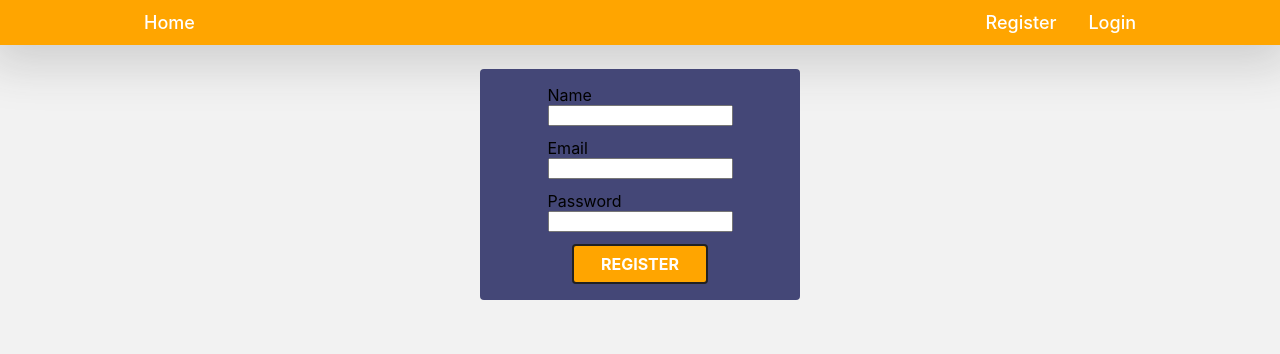
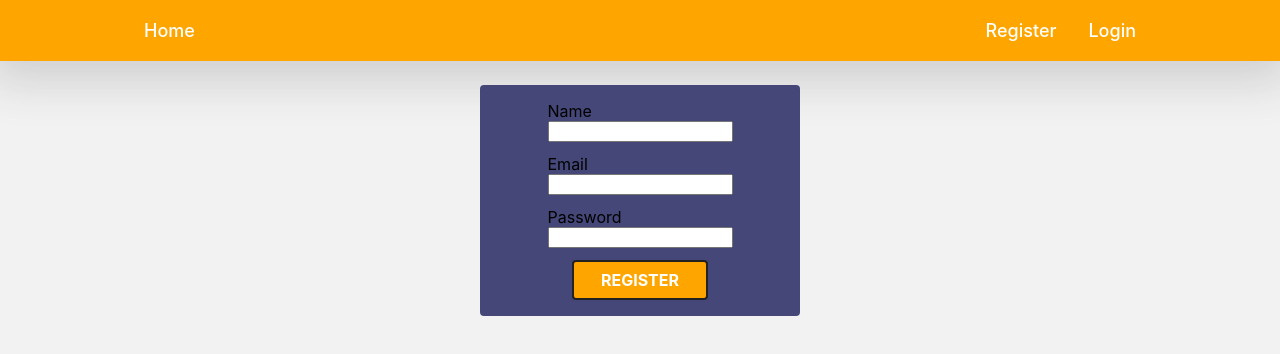
Before and after one commit to ViktorTyt/goit-react-hw-08-phonebook, a React (Create React App) app: page /goit-react-hw-08-phonebook/register in a window 1280 px wide. Shown: the top 354 px of the page. Built offline with nearby package versions, Linux system fonts and the light colour scheme; no server answers.

Commit message:
upd header styles

```diff
--- a/src/components/AppBar/AppBar.styled.jsx
+++ b/src/components/AppBar/AppBar.styled.jsx
@@ -29,7 +29,7 @@ export const HeaderContainer = styled.div`
   padding: 12px 15px;
 
   @media screen and (min-width: 768px) {
-    width: 1024px;
+    width: 768px;
   }
 
   @media screen and (min-width: 1024px) {
@@ -39,9 +39,13 @@ export const HeaderContainer = styled.div`
 
 export const HeaderNav = styled.div`
   display: flex;
-  flex-wrap: wrap;
-  align-items: center;
+  flex-wrap: no-wrap;
+  align-items: stretch;
   justify-content: space-between;
+
+  // @media screen and (min-width: 768px) {
+  //   align-items: center;
+  // }
 `;
 
 export const MainTitle = styled.h2`
@@ -68,10 +72,10 @@ export const Link = styled(NavLink)`
   font-weight: 500;
 
   &:hover {
-    text-decoration: underline;
+    background-color: ${theme.colors.royalBlue};
   }
 
   &.active {
-    background-color: ${theme.colors.royalBlue};
+    text-decoration: underline;
   }
 `;
--- a/src/components/AuthNav/AuthNav.jsx
+++ b/src/components/AuthNav/AuthNav.jsx
@@ -1,12 +1,12 @@
 import React from 'react';
-import { Link } from './AuthNav.styled';
+import { Wrapper, Link } from './AuthNav.styled';
 
 const AuthNav = () => {
   return (
-    <div>
+    <Wrapper>
       <Link to="/register">Register</Link>
       <Link to="/login">Login</Link>
-    </div>
+    </Wrapper>
   );
 };
 
--- a/src/components/AuthNav/AuthNav.styled.jsx
+++ b/src/components/AuthNav/AuthNav.styled.jsx
@@ -1,6 +1,18 @@
 import styled from '@emotion/styled';
 import { theme } from 'styles/theme';
 import { NavLink } from 'react-router-dom';
+
+export const Wrapper = styled.div`
+  display: flex;
+  @media screen and (max-width: 767.9px) {
+    flex-direction: column;
+    // justify-content: space-around;
+  }
+
+  @media screen and (min-width: 768px) {
+    margin-left: auto;
+  }
+`;
 
 export const Link = styled(NavLink)`
   padding: 8px 16px;
--- a/src/components/Modals/ModalAddContact.jsx
+++ b/src/components/Modals/ModalAddContact.jsx
@@ -2,7 +2,7 @@ import { useEffect } from 'react';
 import { ContactsForm } from 'components/ContactsForm';
 import { Overlay, Modal } from './ModalAddContact.styled';
 
-export const ModalAddContact = ({ isModalShow, onClose }) => {
+export const ModalAddContact = ({ onClose }) => {
   useEffect(() => {
     window.addEventListener('keydown', handleKeyDown);
 
--- a/src/components/Modals/ModalAddContact.styled.jsx
+++ b/src/components/Modals/ModalAddContact.styled.jsx
@@ -21,18 +21,5 @@ export const Modal = styled.div`
     border-radius: 4px;
     transform: translate(-50%, -100%) scale(1);
     transition: transform 250ms cubic-bezier(0.4, 0, 0.2, 1);
-    background-color: #ffffff;
-
-    .&active {
-        transform: translate(-50%, -50%) scale(1.2);
-    }
-
-    // @media screen and (min-width:480px) {
-    //     width: 450px;
-    // }
-
-    // @media screen and (min-width:1200px) {
-    //     width: 100%x;
-    }
 }
 `;
--- a/src/components/Navigation/Navigation.jsx
+++ b/src/components/Navigation/Navigation.jsx
@@ -1,13 +1,13 @@
-import { Link } from './Navigation.styled';
+import { Wrapper, Link } from './Navigation.styled';
 import { useSelector } from 'react-redux';
 
 const Navigation = () => {
   const { isLoggedIn } = useSelector(state => state.users);
   return (
-    <div>
+    <Wrapper>
       <Link to="/">Home</Link>
       {isLoggedIn && <Link to="/contacts">Contacts</Link>}
-    </div>
+    </Wrapper>
   );
 };
 
--- a/src/components/Navigation/Navigation.styled.jsx
+++ b/src/components/Navigation/Navigation.styled.jsx
@@ -1,6 +1,14 @@
 import styled from '@emotion/styled';
 import { theme } from 'styles/theme';
 import { NavLink } from 'react-router-dom';
+
+export const Wrapper = styled.div`
+  display: flex;
+
+  @media screen and (max-width: 767.9px) {
+    flex-direction: column;
+  }
+`;
 
 export const Link = styled(NavLink)`
   padding: 8px 16px;
@@ -11,10 +19,10 @@ export const Link = styled(NavLink)`
   font-weight: 500;
 
   &:hover {
-    text-decoration: underline;
+    background-color: ${theme.colors.royalBlue};
   }
 
   &.active {
-    background-color: ${theme.colors.royalBlue};
+    text-decoration: underline;
   }
 `;
--- a/src/components/UserMenu/UserMenu.jsx
+++ b/src/components/UserMenu/UserMenu.jsx
@@ -1,18 +1,25 @@
-import { Wrapper, Button } from './UserMenu.styled';
+import { Wrapper, Title, UserWrapper, Button } from './UserMenu.styled';
 import { useSelector } from 'react-redux';
 import { useLogoutMutation } from 'redux/userAPI';
 
 export const Menu = () => {
-  const { email } = useSelector(state => state.users);
+  const { name } = useSelector(state => state.users);
   const [logout] = useLogoutMutation();
-  // console.log(logout);
+
   const handleLogout = () => {
     logout();
   };
 
   return (
     <Wrapper>
-      <span>Welcome, {email}</span>
+      <UserWrapper>
+        <img
+          src={'https://cdn-icons-png.flaticon.com/512/1077/1077012.png'}
+          alt="userPhoto"
+          width="25"
+        />
+        <Title>{name}</Title>
+      </UserWrapper>
       <Button type="button" onClick={handleLogout}>
         Logout
       </Button>
--- a/src/components/UserMenu/UserMenu.styled.jsx
+++ b/src/components/UserMenu/UserMenu.styled.jsx
@@ -4,12 +4,29 @@ import { theme } from 'styles/theme';
 
 export const Wrapper = styled.div`
   display: flex;
+  @media screen and (max-width: 767.9px) {
+    flex-direction: column;
+    justify-content: space-around;
+  }
+`;
+
+export const UserWrapper = styled.div`
+  display: flex;
   align-items: center;
 `;
 
+export const Title = styled.span`
+  color: ${theme.colors.white};
+  font-size: ${theme.fontSizes.medium};
+  font-weight: 500;
+  margin-left: 12px;
+`;
 export const Button = styled.button`
   display: flex;
   align-items: center;
+  justify-content: center;
   background-color: ${theme.colors.white};
+  padding: 4px;
   margin-left: 12px;
+  border-radius: 4px;
 `;
--- a/src/pages/Home/Home.jsx
+++ b/src/pages/Home/Home.jsx
@@ -1,5 +1,5 @@
 const Home = () => {
-  return <h1>Welcome to PhoneBook</h1>;
+  return <h1>Welcome to the PhoneBook</h1>;
 };
 
 export default Home;
```
